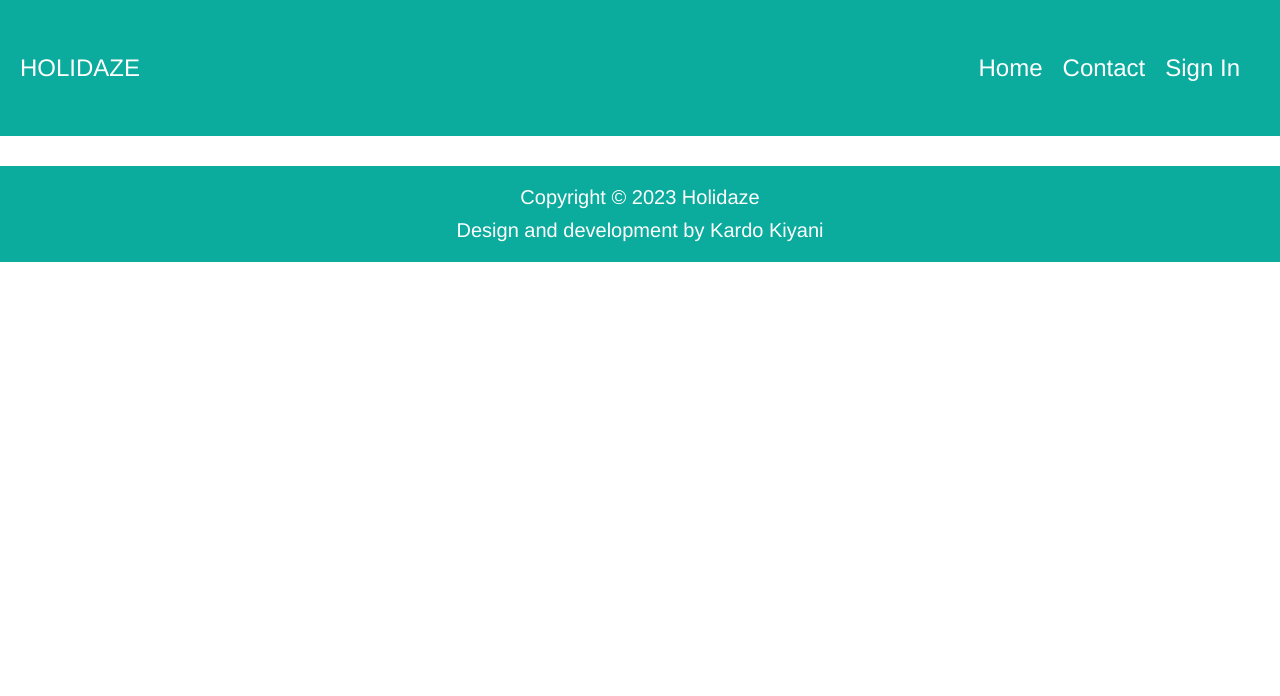
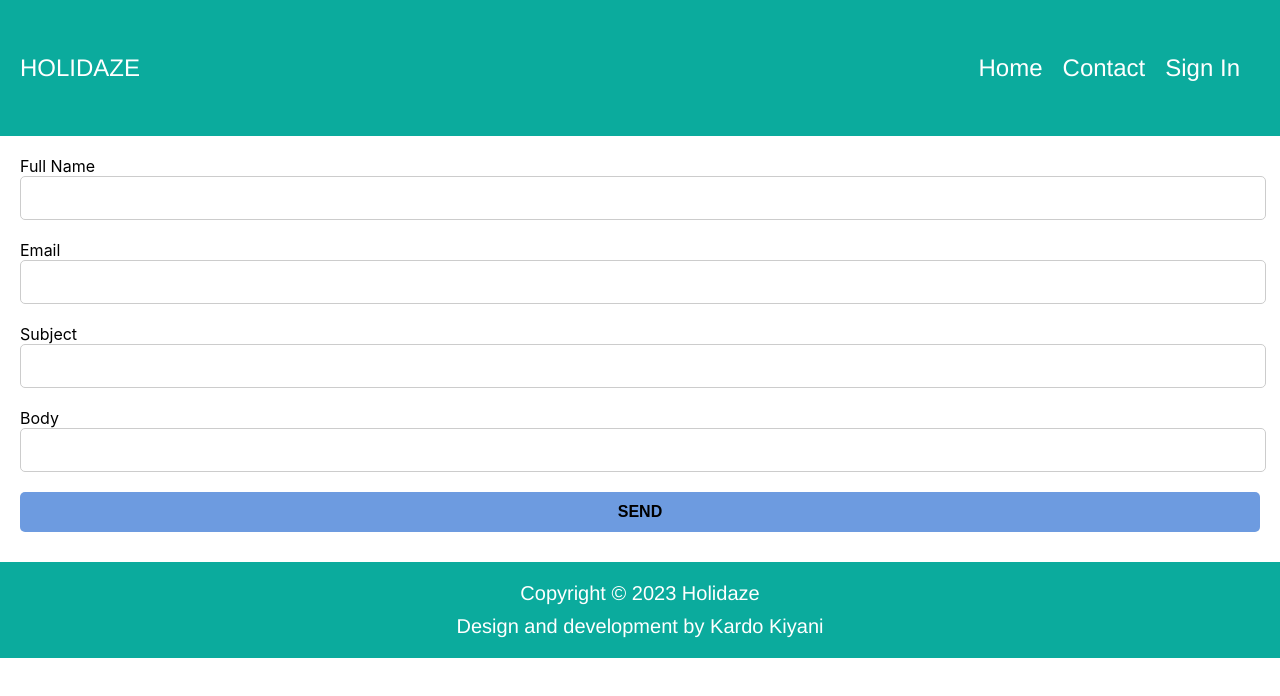
Before and after one commit to kardokiyani/holidaze-exam, a React (Create React App) app: page /contact in a window 1280 px wide. Shown: the top 696 px of the page. Built offline with nearby package versions, Linux system fonts and the light colour scheme.

Commit message:
SignIn, SignUp, Contact updated
Created a contact form on the contact page. Small changes on the signIn page. Some changes on the signUp page where error messages is added. Also installed hookform/resolvers and yup to the project.

```diff
--- a/package.json
+++ b/package.json
@@ -3,6 +3,7 @@
   "version": "0.1.0",
   "private": true,
   "dependencies": {
+    "@hookform/resolvers": "^3.1.0",
     "@reduxjs/toolkit": "^1.9.3",
     "@testing-library/jest-dom": "^5.16.5",
     "@testing-library/react": "^13.4.0",
@@ -16,6 +17,7 @@
     "react-router-dom": "^6.10.0",
     "react-scripts": "5.0.1",
     "web-vitals": "^2.1.4",
+    "yup": "^1.1.1",
     "zustand": "^4.3.7"
   },
   "scripts": {
--- a/src/components/contact/index.jsx
+++ b/src/components/contact/index.jsx
@@ -1,9 +1,79 @@
 import React from "react";
 
-export function Contact () {
+import { useForm } from "react-hook-form";
+
+import { yupResolver } from "@hookform/resolvers/yup";
+
+import * as yup from "yup";
+
+import { Container, Button } from "react-bootstrap";
+
+const schema = yup
+  .object({
+    fullName: yup
+      .string()
+      .min(3, "Your full name should be at least 4 characters.")
+      .max(15, "Your full name cannot be longer than 10 characters.")
+      .required("Please enter your full name"),
+    email: yup
+      .string()
+      .min(3, "Must be a valid email address")
+      .required("Please enter your mail"),
+    subject: yup
+      .string()
+      .min(3, "Your subject name should be at least 10 characters.")
+      .max(20, "Your subject cannot be longer than 20 characters.")
+      .required("Please enter your subject"),
+    body: yup
+      .string()
+      .min(3, "Your body should be at least 10 characters.")
+      .max(50, "Your body cannot be longer than 40 characters.")
+      .required("Please enter your body"),
+  })
+  .required();
+
+export function Contact() {
+  const {
+    register,
+    handleSubmit,
+    formState: { errors },
+  } = useForm({
+    resolver: yupResolver(schema),
+  });
+
+  function onSubmit(data) {
+    console.log(data);
+  }
+
   return (
-    <form></form>
-  )
+    <Container className="contact-container">
+      <form className="formStyle" onSubmit={handleSubmit(onSubmit)}>
+        <label className="labelStyle" htmlFor="full-name">
+          Full Name
+        </label>
+        <input className="form-control" {...register("fullName")} />
+        <p className="errorStyle">{errors.fullName?.message}</p>
+        <label className="labelStyle" htmlFor="email">
+          Email
+        </label>
+        <input className="form-control" {...register("email")} />
+        <p className="errorStyle">{errors.email?.message}</p>
+        <label className="labelStyle" htmlFor="subject">
+          Subject
+        </label>
+        <input className="form-control" {...register("subject")} />
+        <p className="errorStyle">{errors.subject?.message}</p>
+        <label className="labelStyle" htmlFor="body">
+          Body
+        </label>
+        <input className="form-control" {...register("body")} />
+        <p className="errorStyle">{errors.body?.message}</p>
+        <Button className="submit-btn" variant="primary" type="submit">
+          Send
+        </Button>
+      </form>
+    </Container>
+  );
 }
 
 export default Contact;
--- a/src/components/signIn/index.jsx
+++ b/src/components/signIn/index.jsx
@@ -48,7 +48,6 @@ export function SignIn() {
   return (
     <Container className="login-container">
       <h1>Login</h1>
-      {error && <Alert variant="danger">{error}</Alert>}
       <Form onSubmit={handleSubmit}>
         <Form.Group controlId="formBasicEmail">
           <Form.Label>Email address</Form.Label>
@@ -72,6 +71,12 @@ export function SignIn() {
           />
         </Form.Group>
 
+        {error && (
+          <Alert variant="danger" className="errorStyle">
+            {error}
+          </Alert>
+        )}
+
         <Button className="submit-btn" variant="primary" type="submit">
           Submit
         </Button>
--- a/src/components/signUp/index.jsx
+++ b/src/components/signUp/index.jsx
@@ -1,6 +1,6 @@
 import React, { useState } from "react";
 
-import { Container, Form, Button, Alert } from "react-bootstrap";
+import { Container, Form, Button } from "react-bootstrap";
 
 const API_REGISTER = "https://api.noroff.dev/api/v1/holidaze/auth/register";
 
@@ -15,15 +15,31 @@ export function SignUp() {
 
   const handleSubmit = async (event) => {
     event.preventDefault();
-    try {
+
+    // Clear any previous error messages
+    setIsError(false);
+
+    // Check if name is empty
+    if (formData.name.trim() === "") {
+      setIsError("Please enter your name.");
+      return;
+    }
+
     // Check if email is valid
     const isNoroffEmail = formData.email.endsWith("@stud.noroff.no");
     if (!isNoroffEmail) {
       setIsError("Only @stud.noroff.no emails are allowed to register.");
       return;
     }
-      setIsError(false);
+
+    // Check if password is at least 8 characters long
+    if (formData.password.length < 8) {
+      setIsError("Password should be at least 8 characters long.");
+      return;
+    }
+
     setIsLoading(true);
+    try {
       const response = await fetch(API_REGISTER, {
         method: "POST",
         headers: {
@@ -37,7 +53,7 @@ export function SignUp() {
       // Redirect to a success page or do something else
     } catch (error) {
       setIsLoading(false);
-      setIsError(true);
+      setIsError("Error loading data");
     }
   };
 
@@ -52,7 +68,6 @@ export function SignUp() {
   return (
     <Container className="register-container">
       <h1>Sign Up</h1>
-      {isError && <Alert variant="danger">Error loading data</Alert>}
       <Form onSubmit={handleSubmit}>
         <Form.Group controlId="formBasicName">
           <Form.Label>Name</Form.Label>
@@ -63,7 +78,11 @@ export function SignUp() {
             name="name"
             value={formData.name}
             onChange={handleChange}
+            isInvalid={!!isError && formData.name.trim() === ""}
           />
+          <Form.Control.Feedback type="invalid" className="errorStyle">
+            {isError && formData.name.trim() === "" && isError}
+          </Form.Control.Feedback>
         </Form.Group>
 
         <Form.Group controlId="formBasicEmail">
@@ -75,7 +94,13 @@ export function SignUp() {
             name="email"
             value={formData.email}
             onChange={handleChange}
+            isInvalid={!!isError && !formData.email.endsWith("@stud.noroff.no")}
           />
+          <Form.Control.Feedback type="invalid" className="errorStyle">
+            {isError && !formData.email.endsWith("@stud.noroff.no")
+              ? "Only @stud.noroff.no emails are allowed to register."
+              : ""}
+          </Form.Control.Feedback>
         </Form.Group>
 
         <Form.Group controlId="formBasicPassword">
@@ -87,7 +112,13 @@ export function SignUp() {
             name="password"
             value={formData.password}
             onChange={handleChange}
+            isInvalid={!!isError && formData.password.length < 8}
           />
+          <Form.Control.Feedback type="invalid" className="errorStyle">
+            {isError && formData.password.length < 8
+              ? "Password should be at least 8 characters long."
+              : ""}
+          </Form.Control.Feedback>
         </Form.Group>
 
         <Button className="submit-btn" variant="primary" type="submit">
--- a/src/styles.css
+++ b/src/styles.css
@@ -98,7 +98,8 @@ form {
 }
 
 .login-container,
-.register-container {
+.register-container,
+.contact-container {
   margin: 20px;
 }
 
@@ -142,3 +143,7 @@ p {
   margin-top: 20px;
   text-align: center;
 }
+
+.errorStyle {
+  color: red;
+}
```
Also changed, not shown: 1 other file (tests, documents, lock files or other folders). Lines whose indentation alone changed are shown as unchanged.
